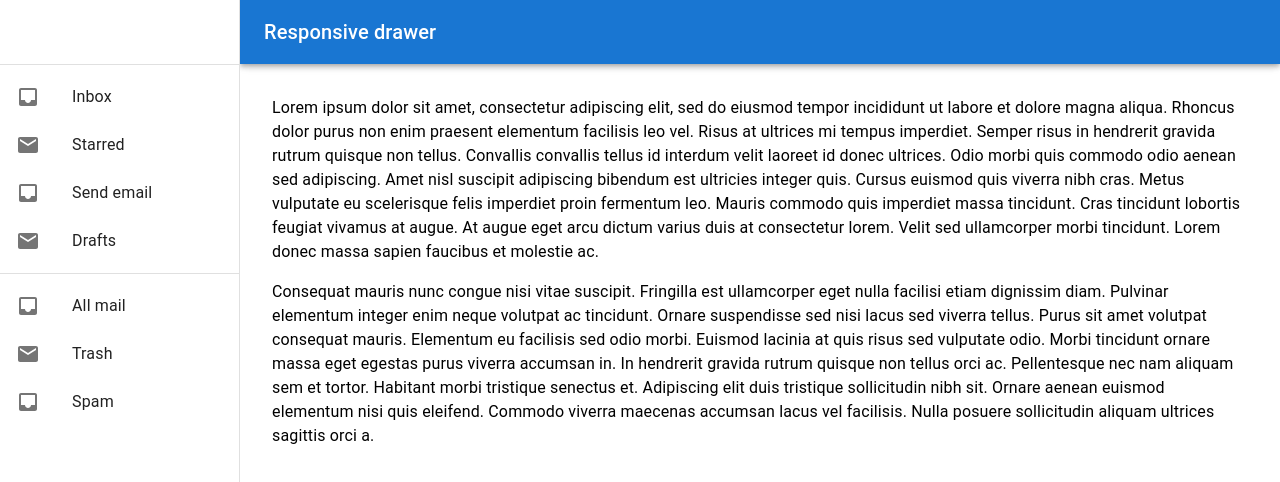
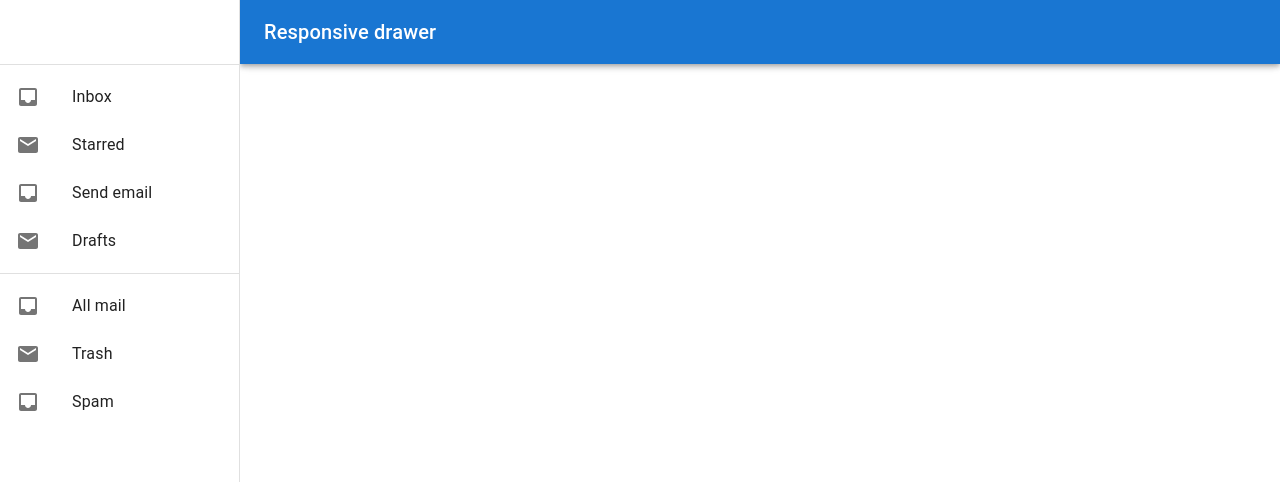
Before and after one commit to SINAZZzz/admin-dashboard, a React (Vite) app: page / in a window 1280 px wide. Shown: the top 482 px of the page. Built offline with nearby package versions, Linux system fonts and the light colour scheme.

Commit message:
feat: update panel layout

```diff
--- a/src/layout/panel/index.tsx
+++ b/src/layout/panel/index.tsx
@@ -1,14 +1,15 @@
-import { Box, Toolbar, Typography } from "@mui/material";
+import { Box, Toolbar } from "@mui/material";
 import Header from "./Header";
 import Sidebar from "./Sidebar";
 import { drawerWidth } from "../../constants/layout";
+import { Suspense } from "react";
+import { Outlet } from "react-router-dom";
 
 export default function PanelLayout() {
   return (
     <Box sx={{ display: "flex" }}>
       <Header />
       <Sidebar />
-      {/* content */}
       <Box
         component="main"
         sx={{
@@ -18,35 +19,9 @@ export default function PanelLayout() {
         }}
       >
         <Toolbar />
-        <Typography paragraph>
-          Lorem ipsum dolor sit amet, consectetur adipiscing elit, sed do
-          eiusmod tempor incididunt ut labore et dolore magna aliqua. Rhoncus
-          dolor purus non enim praesent elementum facilisis leo vel. Risus at
-          ultrices mi tempus imperdiet. Semper risus in hendrerit gravida rutrum
-          quisque non tellus. Convallis convallis tellus id interdum velit
-          laoreet id donec ultrices. Odio morbi quis commodo odio aenean sed
-          adipiscing. Amet nisl suscipit adipiscing bibendum est ultricies
-          integer quis. Cursus euismod quis viverra nibh cras. Metus vulputate
-          eu scelerisque felis imperdiet proin fermentum leo. Mauris commodo
-          quis imperdiet massa tincidunt. Cras tincidunt lobortis feugiat
-          vivamus at augue. At augue eget arcu dictum varius duis at consectetur
-          lorem. Velit sed ullamcorper morbi tincidunt. Lorem donec massa sapien
-          faucibus et molestie ac.
-        </Typography>
-        <Typography paragraph>
-          Consequat mauris nunc congue nisi vitae suscipit. Fringilla est
-          ullamcorper eget nulla facilisi etiam dignissim diam. Pulvinar
-          elementum integer enim neque volutpat ac tincidunt. Ornare suspendisse
-          sed nisi lacus sed viverra tellus. Purus sit amet volutpat consequat
-          mauris. Elementum eu facilisis sed odio morbi. Euismod lacinia at quis
-          risus sed vulputate odio. Morbi tincidunt ornare massa eget egestas
-          purus viverra accumsan in. In hendrerit gravida rutrum quisque non
-          tellus orci ac. Pellentesque nec nam aliquam sem et tortor. Habitant
-          morbi tristique senectus et. Adipiscing elit duis tristique
-          sollicitudin nibh sit. Ornare aenean euismod elementum nisi quis
-          eleifend. Commodo viverra maecenas accumsan lacus vel facilisis. Nulla
-          posuere sollicitudin aliquam ultrices sagittis orci a.
-        </Typography>
+        <Suspense fallback={<></>}>
+          <Outlet />
+        </Suspense>
       </Box>
     </Box>
   );
```
